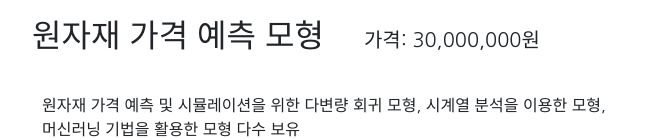
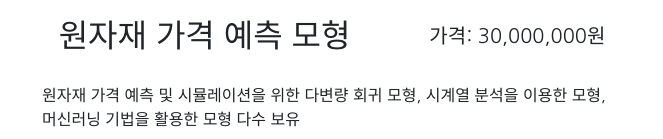
Before and after one commit to tienfeng1227/sparta, a plain HTML site: page assignment_2.html in a window 1280 px wide. Shown: the part 403-542 px from the top of the page, without its empty margins (308-971 px from the left). Drawn offline with nearby package versions, Linux system fonts and the light colour scheme; no server answers.

Commit message:
Add files via upload

```diff
--- a/assignment_2.html
+++ b/assignment_2.html
@@ -116,9 +116,10 @@
 			margin: auto;
 		}
 		.mytitle {
-			margin: 10px 10px 10px auto;
+			margin: 10px auto 10px auto;
 			text-align: center;
-			display: inline-block;
+			display: flex;
+			align-items: center;
 
 		}
 		.small {
```
